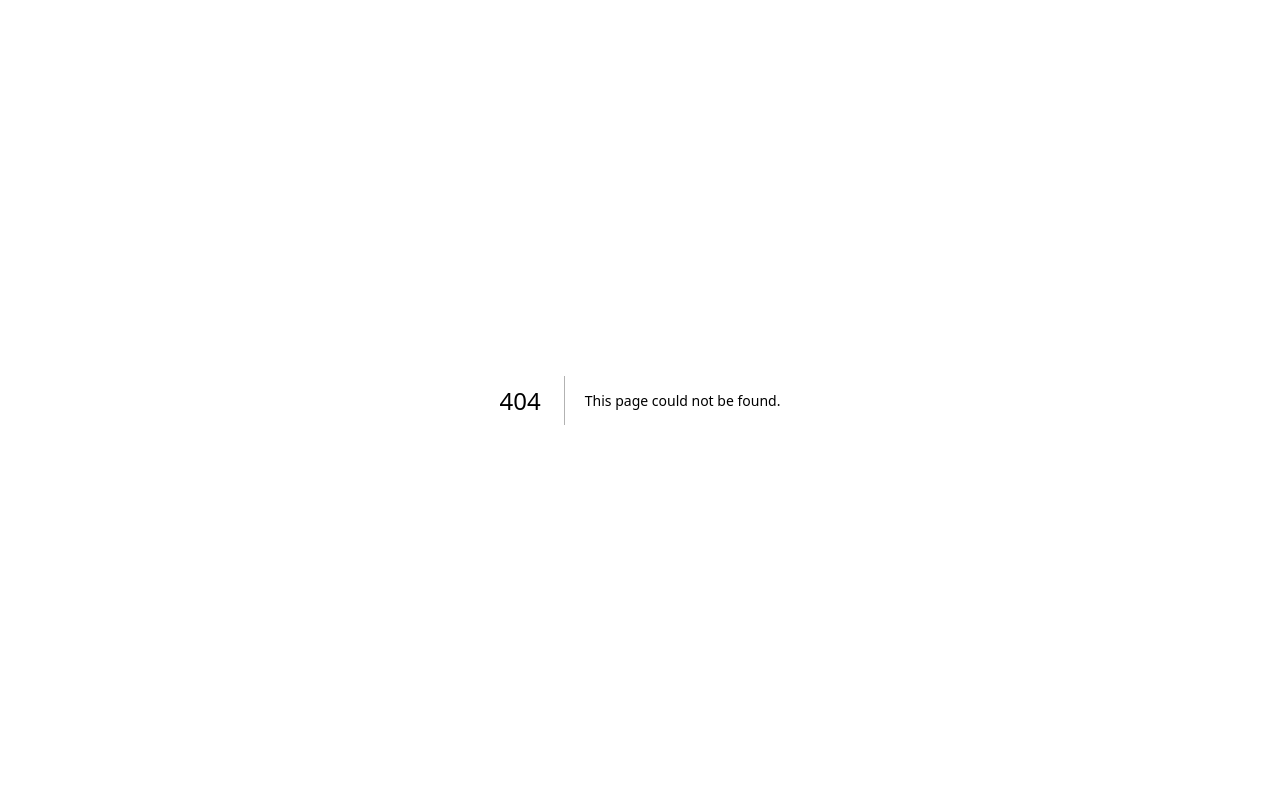
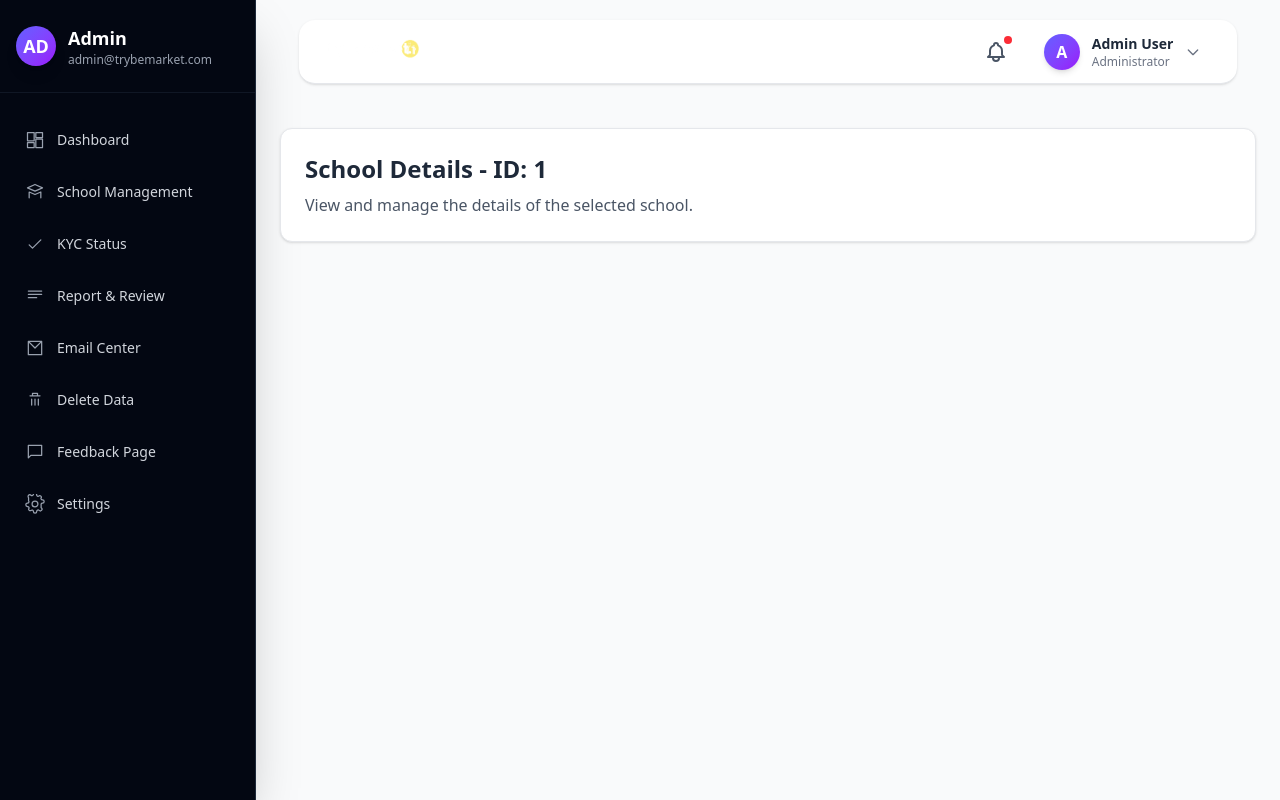
Before and after one commit to trybenode/trybemarket-admin, a Next.js app: page /school_management/view-school/1 in a window 1280 px wide. Before the commit this address had no page. Built offline with nearby package versions, Linux system fonts and the light colour scheme.

Commit message:
feat: implement school detail view page and update routing for viewing schools

```diff
--- a/src/app/(admin)/school_management/schools/page.jsx
+++ b/src/app/(admin)/school_management/schools/page.jsx
@@ -1,7 +1,10 @@
+'use client'
 import React from 'react'
 import PageHeader from '@/components/PageHeader'
+import { useRouter } from 'next/navigation'
 
 function Page() {
+  const router = useRouter()
   // Sample data - replace with actual data from API
   const schools = [
     { id: 1, name: 'Springfield Elementary', users: 245, products: 18, services: 12, status: 'Active' },
@@ -131,7 +134,7 @@ function Page() {
                   </td>
                   <td className="px-6 py-4 whitespace-nowrap">
                     <div className="flex items-center gap-2">
-                      <button className="p-2 hover:bg-indigo-50 rounded-lg transition-colors group" title="View">
+                      <button className="p-2 hover:bg-indigo-50 rounded-lg transition-colors group" title="View" onClick={() => router.push(`/school_management/view-school/${school.id}`)}>
                         <svg xmlns="http://www.w3.org/2000/svg" className="w-4 h-4 text-gray-500 group-hover:text-indigo-600" fill="none" viewBox="0 0 24 24" stroke="currentColor">
                           <path strokeLinecap="round" strokeLinejoin="round" strokeWidth={2} d="M15 12a3 3 0 11-6 0 3 3 0 016 0z" />
                           <path strokeLinecap="round" strokeLinejoin="round" strokeWidth={2} d="M2.458 12C3.732 7.943 7.523 5 12 5c4.478 0 8.268 2.943 9.542 7-1.274 4.057-5.064 7-9.542 7-4.477 0-8.268-2.943-9.542-7z" />
--- a/src/app/(admin)/school_management/view-school/[id].jsx
+++ /dev/null
@@ -1,14 +0,0 @@
-import React from 'react'
-import PageHeader from '@/components/PageHeader';
-import { useParams } from 'next/navigation';
-
-function Page() {
-    const { id } = useParams();
-  return (
-    <>
-        <PageHeader HeaderText={`School Details - ID: ${id}`} SubHeaderText="View and manage the details of the selected school." />
-    </>
-  )
-}
-
-export default Page
--- /dev/null
+++ b/src/app/(admin)/school_management/view-school/[id]/page.jsx
@@ -0,0 +1,18 @@
+"use client";
+import React from "react";
+import PageHeader from "@/components/PageHeader";
+import { useParams } from "next/navigation";
+
+function Page() {
+  const { id } = useParams();
+  return (
+    <div className="space-y-6">
+      <PageHeader
+        HeaderText={`School Details - ID: ${id}`}
+        SubHeaderText="View and manage the details of the selected school."
+      />
+    </div>
+  );
+}
+
+export default Page;
```
